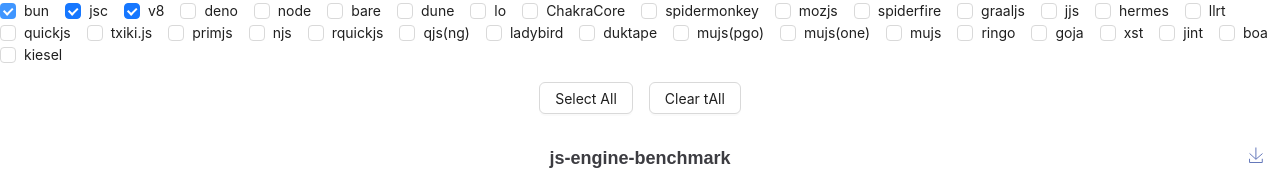
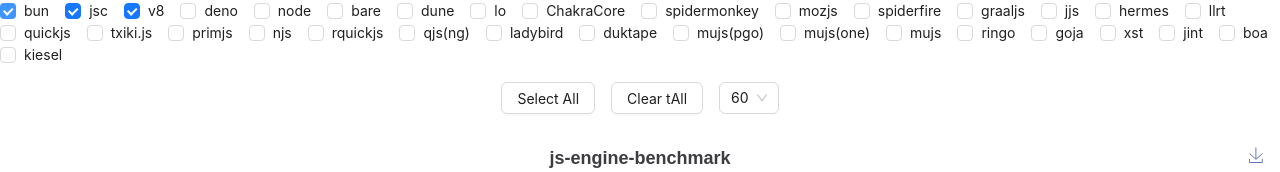
Before and after one commit to ahaoboy/js-engine-benchmark, a React (Vite) app in the folder web/: page / in a window 1280 px wide. Shown: the top 172 px of the page. Built offline with nearby package versions, Linux system fonts and the light colour scheme; the HTML template or start-up script is replaced by a standard one.

Commit message:
add maxCount

```diff
--- a/web/src/App.tsx
+++ b/web/src/App.tsx
@@ -2,7 +2,7 @@
 import "./App.css";
 import * as echarts from "echarts";
 import type { ECharts } from "echarts";
-import { Button, Checkbox, Flex } from "antd";
+import { Button, Checkbox, Flex, Select } from "antd";
 import { ConfigProvider, theme } from "antd";
 
 const CheckboxGroup = Checkbox.Group;
@@ -21,8 +21,6 @@
   data: (number | undefined)[];
 };
 
-const MAX_DATA_COUNT = 100;
-
 function getNames(data: DataItem[]): string[] {
   const s = new Set<string>();
   for (const i of data) {
@@ -39,10 +37,10 @@
   return v;
 }
 
-function getOption(data: DataItem[], engines: string[]) {
+function getOption(data: DataItem[], engines: string[], maxCount: number) {
   const names = getNames(data);
   const legend: string[] = names.filter((i) => engines.includes(i));
-  const start = Math.max(0, data.length - MAX_DATA_COUNT);
+  const start = Math.max(0, data.length - maxCount);
   const xAxis = data.map((i) => new Date(i.time).toLocaleDateString()).slice(
     start,
   );
@@ -67,11 +65,12 @@
   }
 
   for (const i of legend) {
+    const start = Math.max(0, seriesData[i].length - maxCount);
     series.push({
       name: i,
       type: "line",
       smooth: true,
-      data: seriesData[i],
+      data: seriesData[i].slice(start),
     });
   }
 
@@ -115,6 +114,7 @@
   const chartRef = useRef<ECharts>(null);
   const [engines, setEngines] = useState<string[]>([]);
   const [selectEngines, setSelectEngines] = useState<string[]>([]);
+  const [maxCount, setMaxCount] = useState(60);
 
   useEffect(() => {
     fetch("ubuntu.json").then((resp) => resp.json()).then((i: DataItem[]) => {
@@ -127,7 +127,7 @@
 
   useEffect(() => {
     update();
-  }, [data, engines, selectEngines]);
+  }, [data, engines, selectEngines, maxCount]);
 
   function update() {
     if (!chartRef.current) {
@@ -143,7 +143,7 @@
     if (!data.length) {
       return;
     }
-    const option = getOption(data, selectEngines);
+    const option = getOption(data, selectEngines, maxCount);
     chartRef.current.setOption(option, true);
     chartRef.current.resize();
   }
@@ -167,6 +167,15 @@
               Select All
             </Button>
             <Button onClick={() => setSelectEngines([])}>Clear tAll</Button>
+            <Select
+              onChange={(e) => setMaxCount(e)}
+              value={maxCount}
+              options={Array(5).fill(0).map((_, i) => ({
+                label: 20 + i * 20,
+                value: 20 + i * 20,
+              }))}
+            >
+            </Select>
           </Flex>
         </Flex>
         <Flex gap="middle" className="auto-size">
```
